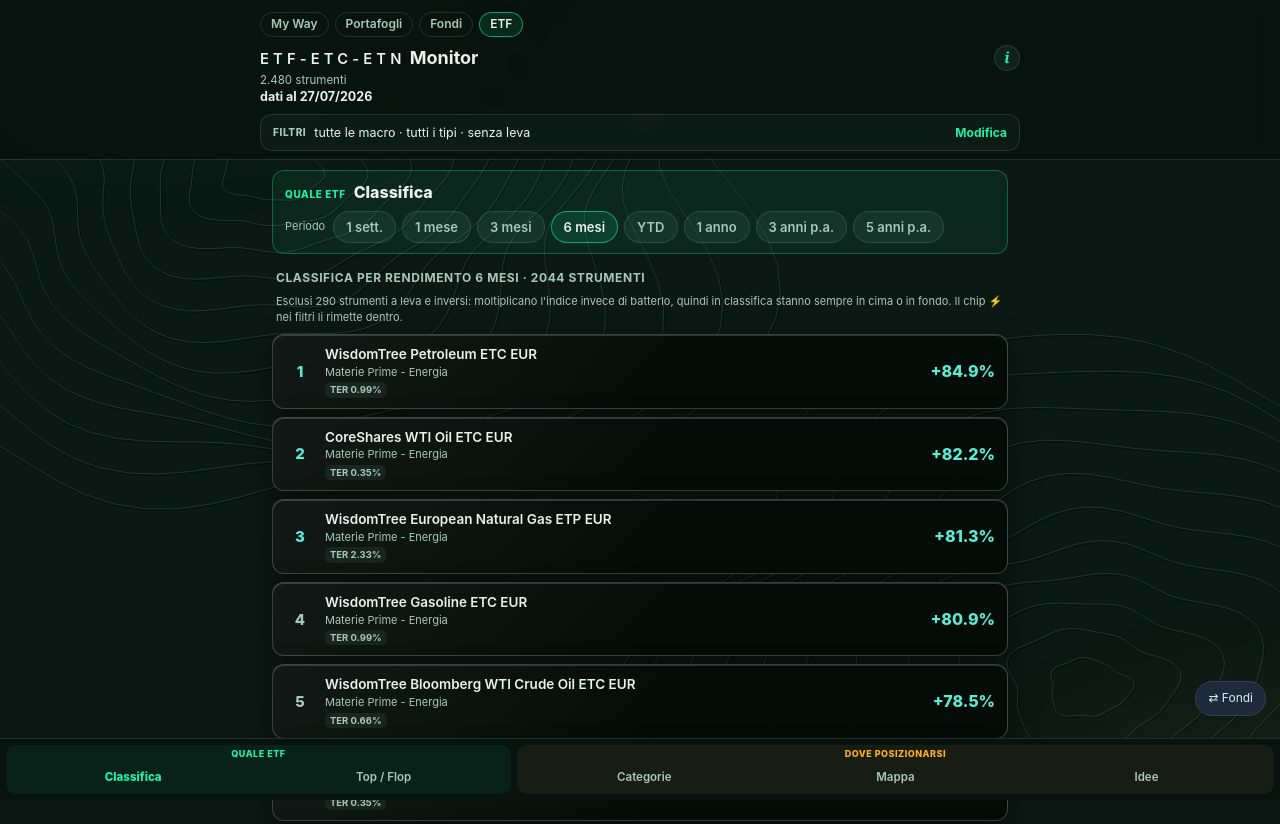
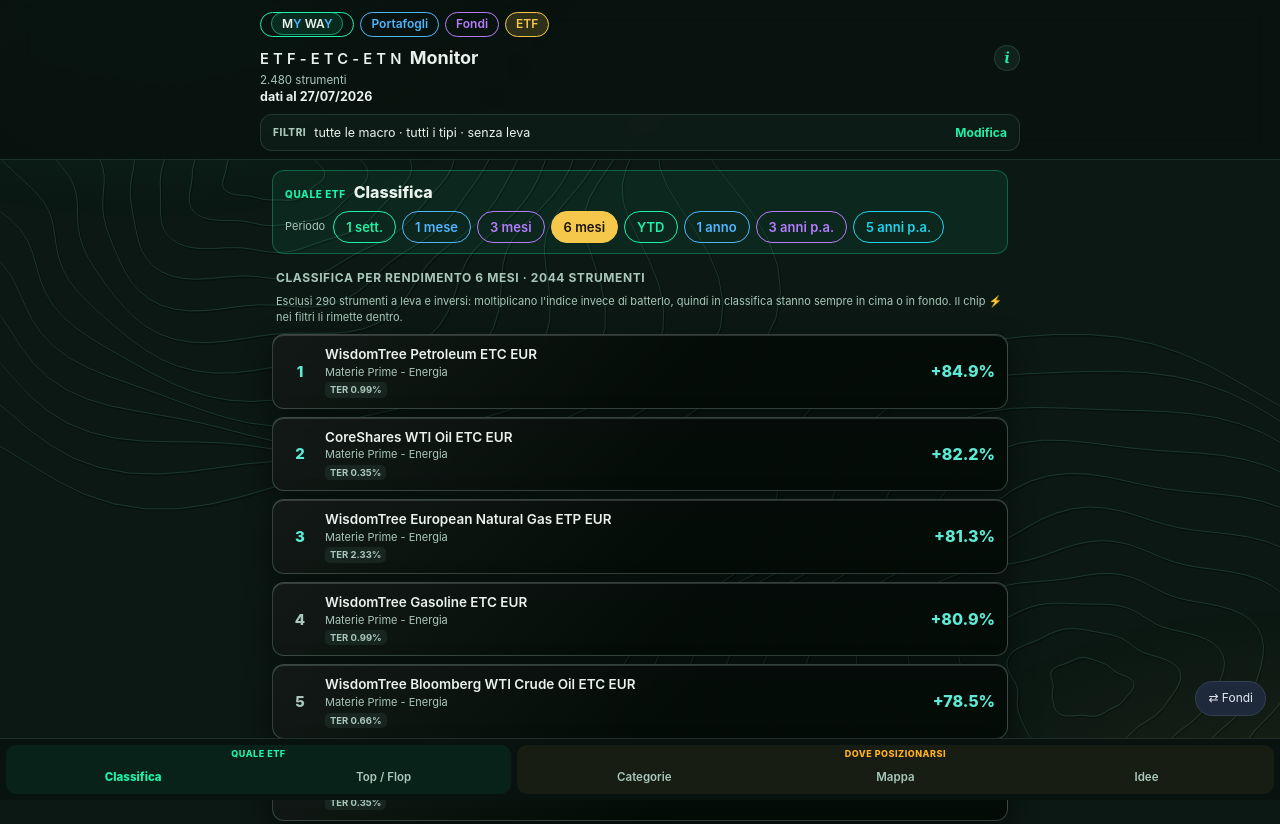
Before and after one commit to cb1816/etf-monitor, a plain HTML site: page index.html in a window 1280 px wide. Shown: the top 824 px of the page. After the commit the page ends 800 px from the top, so only its background shows below. Drawn offline with Linux system fonts and the light colour scheme; no server answers.

Commit message:
«My Way» coi colori del logo; pulsanti a colori; oro = scelta (cursore e attiva)
Co-Authored-By: Claude Opus 5.5 <noreply@anthropic.com>
Claude-Session: https://claude.ai/code/session_018cB8Hx5KSXoFVwQ1prycpu

```diff
--- a/index.html
+++ b/index.html
@@ -335,12 +335,26 @@ body::before{content:"";position:fixed;inset:0;z-index:-1;pointer-events:none;
 /* titoli di sezione: targhetta chiara, scritta blu notte (non piu' verde) */
 h2{color:#0b1f33;background:#d6ebe1;width:fit-content;max-width:100%;padding:4px 9px 3px;border-radius:4px;gap:14px}
 h2 small{color:#33544a}
+
+/* ===== 21/11/2026: «My Way» sempre coi colori del logo; pulsanti a colori; ORO = scelta attiva (STILE_MYWAY.md §5) =====
+   A riposo ogni pulsante ha la sua pietra (smeraldo, zaffiro, ametista, turchese, a giro); sotto il cursore diventa oro;
+   la scelta attiva e' oro pieno. L'oro non si usa per altro nei pulsanti. */
+.mw{color:var(--marchio,#ff5a4f)!important;font-weight:700}.mw i{font-style:normal;color:var(--zaffiro,#4fb6ff)}
+.suite>*,.ngb>a,.chip,.seg button,.btn,.ricarica{--c:var(--smeraldo,#1ff2a8)}
+.suite>:nth-child(4n+2),.ngb>a:nth-child(4n+2),.chip:nth-child(4n+2),.seg button:nth-child(4n+2),.btn:nth-child(4n+2){--c:var(--zaffiro,#4fb6ff)}
+.suite>:nth-child(4n+3),.ngb>a:nth-child(4n+3),.chip:nth-child(4n+3),.seg button:nth-child(4n+3),.btn:nth-child(4n+3){--c:var(--ametista,#b57cff)}
+.suite>:nth-child(4n+4),.ngb>a:nth-child(4n+4),.chip:nth-child(4n+4),.seg button:nth-child(4n+4),.btn:nth-child(4n+4){--c:var(--turchese,#22d3ee)}
+.suite a,.suite button,.ngb>a,.chip,.seg button,.btn,.ricarica{color:var(--c)!important;border-color:var(--c)!important;background:transparent!important;box-shadow:none!important;transition:color .15s,border-color .15s,background-color .15s}
+.suite a:hover,.suite button:hover,.ngb>a:hover,.chip:hover,.seg button:hover,.btn:hover,.ricarica:hover,
+.suite a:focus-visible,.ngb>a:focus-visible,.chip:focus-visible,.seg button:focus-visible,.btn:focus-visible{color:#f5c84c!important;border-color:#f5c84c!important;background:rgba(245,200,76,.12)!important}
+.ngb>a[aria-current],.chip.on,.seg button.on,.btn.on,.btn[aria-pressed="true"]{color:#1a1404!important;background:#f5c84c!important;border-color:#f5c84c!important;box-shadow:none!important}
+.suite>[aria-current]{color:#f5c84c!important;background:rgba(245,200,76,.16)!important;border:1.5px solid #f5c84c!important;box-shadow:none!important}
 </style>
 </head>
 <body>
 <div class="side">
 <header>
-  <div class="suite" role="navigation" aria-label="Suite My Way"><a href="https://myway-corrado.vercel.app">My Way</a><a href="https://magut.vercel.app">Portafogli</a><a href="https://oicr-monitor.vercel.app">Fondi</a><span aria-current="page">ETF</span><button type="button" id="clienti">Clienti</button></div>
+  <div class="suite" role="navigation" aria-label="Suite My Way"><a href="https://myway-corrado.vercel.app"><span class="mw">M<i>Y</i> WA<i>Y</i></span></a><a href="https://magut.vercel.app">Portafogli</a><a href="https://oicr-monitor.vercel.app">Fondi</a><span aria-current="page">ETF</span><button type="button" id="clienti">Clienti</button></div>
   <div class="hrow"><h1><b>ETF-ETC-ETN</b> Monitor</h1><button id="infoBtn" class="infob" aria-label="Info">i</button></div>
   <div class="hmeta"><div class="sub" id="cnt"></div><div class="asof" id="asof"></div></div>
   <button type="button" class="filtbtn" id="filtBtn" aria-expanded="false" aria-controls="controls"><span class="fk">Filtri</span><span class="fs" id="filtSum"></span><span class="fm" id="filtMod">Modifica</span></button>
--- a/sw.js
+++ b/sw.js
@@ -2,7 +2,7 @@
    Online si vede sempre l'ultima versione (dati live da /api/data e app.js?v=N);
    la cache serve solo come rete di sicurezza offline. Mai cache-first: congelerebbe
    proprio quello che stiamo cercando di tenere aggiornato. */
-const CACHE = 'etf-monitor-v5';
+const CACHE = 'etf-monitor-v6';
 const ASSETS = ['./', './index.html', './manifest.webmanifest',
                 './apple-touch-icon.png', './icon-192.png', './icon-512.png'];
 
```
Also changed, not shown: 1 other file.
